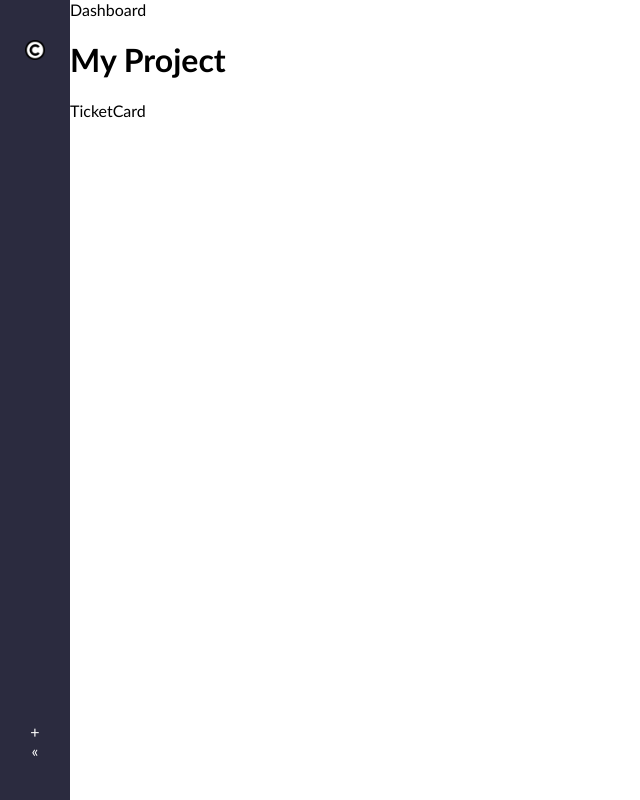
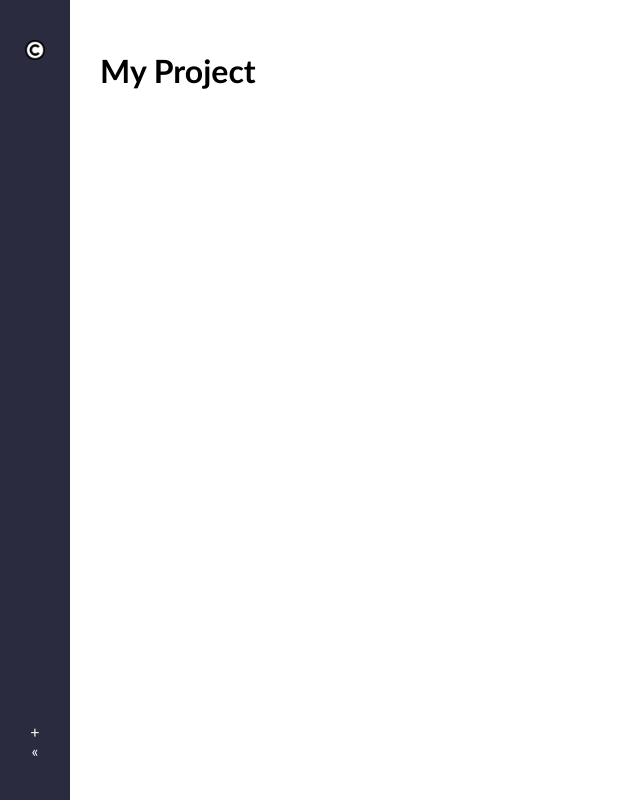
Before and after one commit to dganai/monday-clone, a React (Create React App) app: page / in a window 1280 px wide. Shown: the whole page, without its empty margins (0-640 px from the left). Built offline with nearby package versions, Linux system fonts and the light colour scheme.

Commit message:
styling for dashboard

```diff
--- a/src/Components/TicketCard.js
+++ b/src/Components/TicketCard.js
@@ -1,4 +1,4 @@
 const TicketCard = () => {
-  return <div>TicketCard</div>;
+  return <div className="ticket-card"></div>;
 };
 export default TicketCard;
--- a/src/Pages/Dashboard.js
+++ b/src/Pages/Dashboard.js
@@ -2,8 +2,7 @@ import TicketCard from '../Components/TicketCard';
 
 const Dashboard = () => {
   return (
-    <div>
-      Dashboard
+    <div className="dashboard">
       <h1>My Project</h1>
       <div className="ticket-container">
         <TicketCard />
--- a/src/index.css
+++ b/src/index.css
@@ -36,3 +36,15 @@ nav .logo-container img {
 nav .icon {
   color: rgb(255, 255, 355);
 }
+
+/*----- Dashboard -----*/
+
+.dashboard {
+  padding: 30px;
+  width: 100%;
+}
+
+.dashboard .ticket-container {
+  height: 80vh;
+  overflow: scroll;
+}
```
